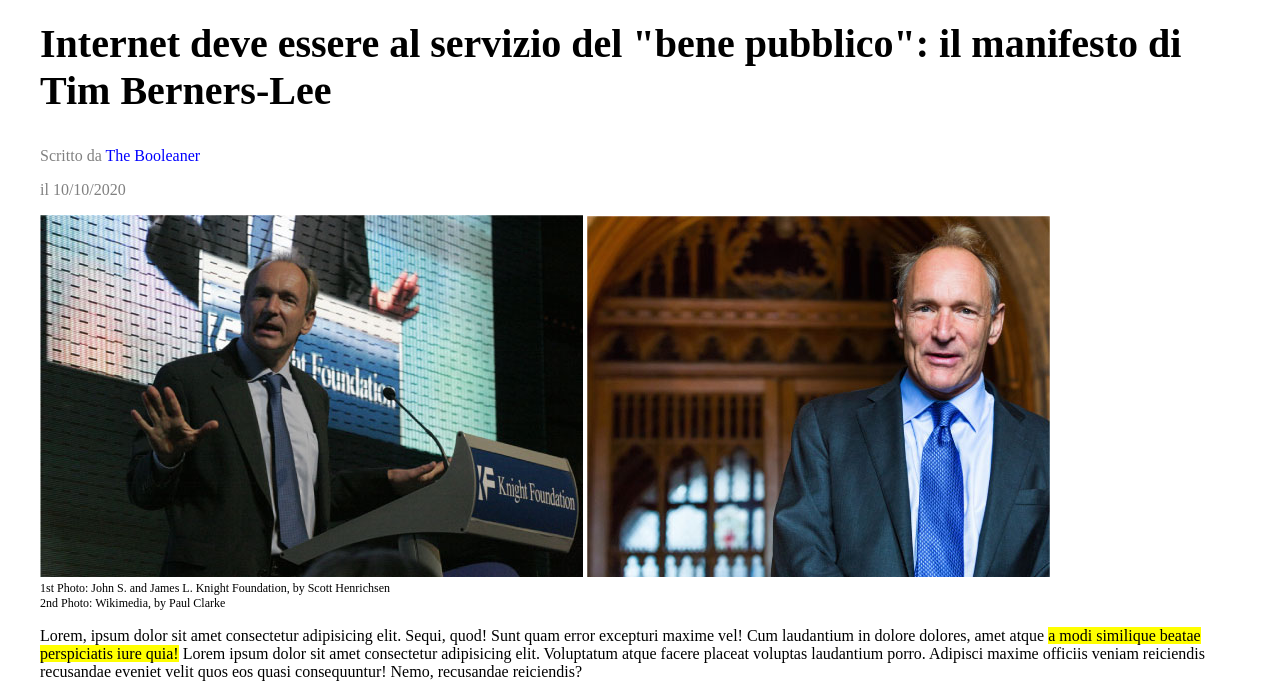
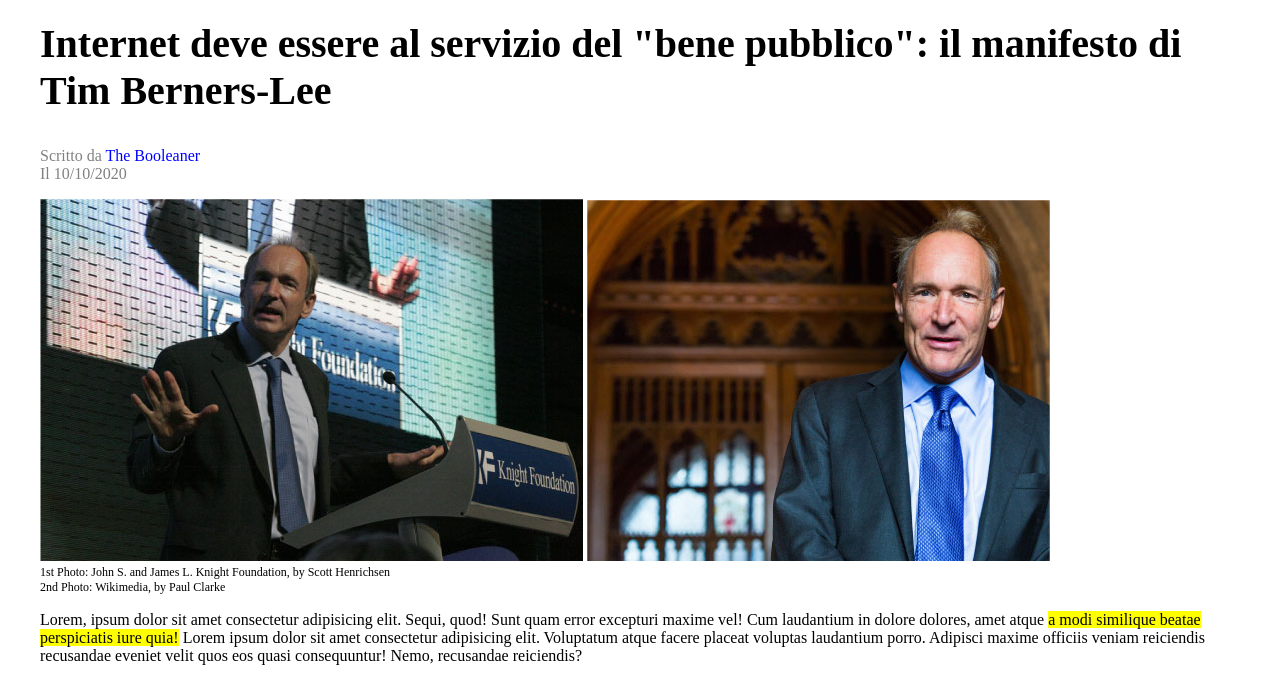
Before and after one commit to Francesco-Valentino/html-css-booleaner, a plain HTML site: page index.html in a window 1280 px wide. Shown: the part 113-800 px from the top of the page. Drawn offline with Linux system fonts and the light colour scheme.

Commit message:
fixed subtitle line break

```diff
--- a/index.html
+++ b/index.html
@@ -19,11 +19,15 @@
                 </h1>
 
                 <p class="subtitle">
-                    Scritto da <span id="blue-text">The Booleaner</span>
-                </p>
+                    <span>
+                        Scritto da <span id="blue-text">The Booleaner</span>
+                    </span>
 
-                <p class="subtitle">
-                    il 10/10/2020
+                    <br>
+
+                    <span>
+                        Il 10/10/2020
+                    </span>
                 </p>
             </section>
 
```
